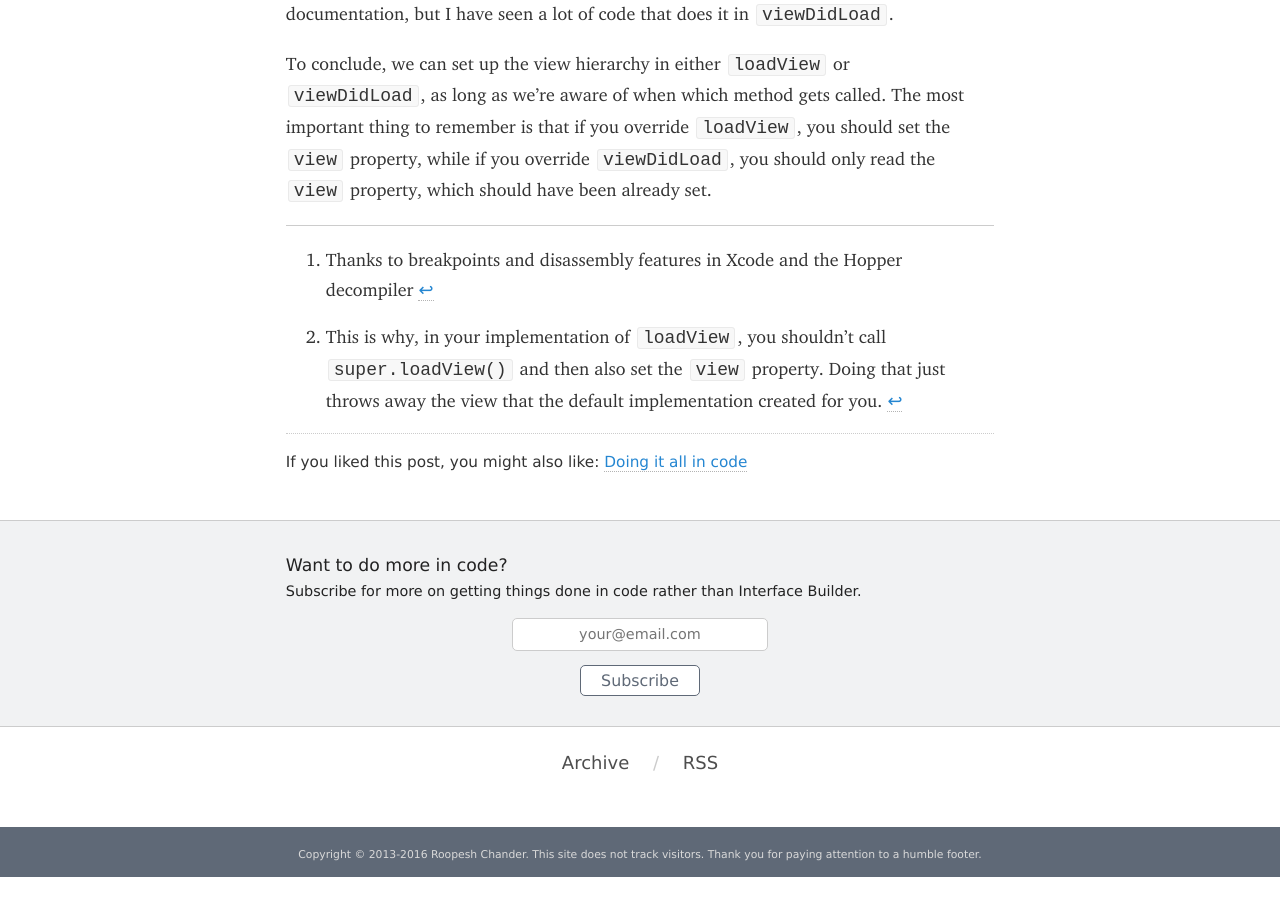
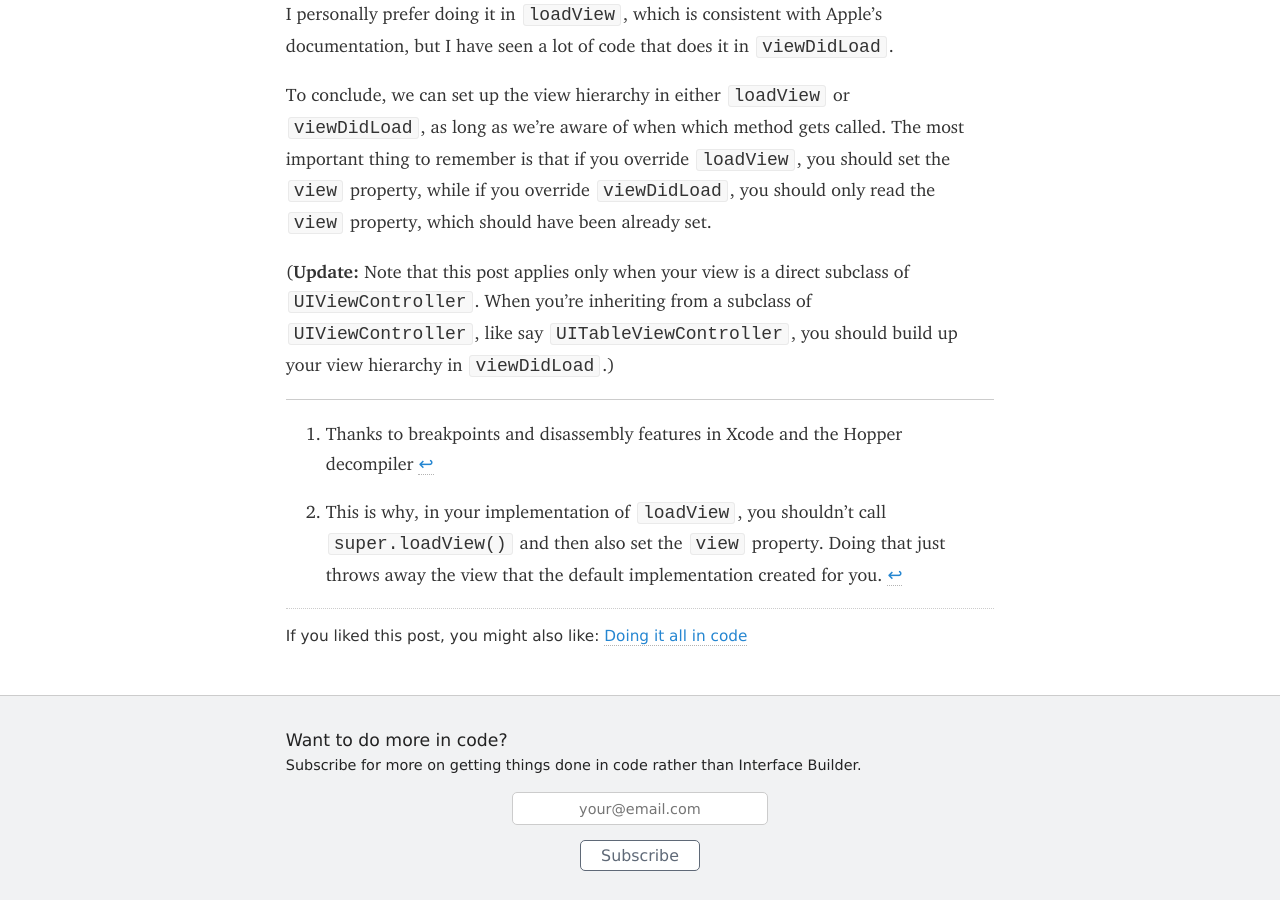
Before and after one commit to roop/roop.github.io, a Jekyll site: the page built from _posts/2015-07-17-loadview-vs-viewdidload.md, in a window 1280 px wide and 900 px high, scrolled down 3826 px. Built offline with Jekyll 4.4.1, drawn with Linux system fonts in a browser that asks for light colours; some web fonts are replaced; before the commit the page ends 4703 px from its top, so only the background shows below that; some of the changed text lies outside the part shown.

Commit message:
Update loadView-vs-viewDidLoad post

```diff
--- a/_posts/2015-07-17-loadview-vs-viewdidload.md
+++ b/_posts/2015-07-17-loadview-vs-viewdidload.md
@@ -11,7 +11,8 @@ plug: all-in-code
 
 I was talking to [Justin Driscoll][] on Twitter on setting up the view
 hierarchy in code, and whether the best place to do that was `loadView`
-or `viewDidLoad`.
+or `viewDidLoad` (**Update:** when you inherit directly from
+`UIViewController`).
 
 [Justin Driscoll]: https://twitter.com/jdriscoll
 
@@ -161,6 +162,11 @@ you should set the `view` property, while if you override `viewDidLoad`,
 you should only read the `view` property, which should have been already
 set.
 
+(**Update:** Note that this post applies only when your view is a direct
+subclass of `UIViewController`. When you're inheriting from a subclass
+of `UIViewController`, like say `UITableViewController`, you should
+build up your view hierarchy in `viewDidLoad`.)
+
 ---
 [^1]: Thanks to breakpoints and disassembly features in Xcode and the
       Hopper decompiler
```
